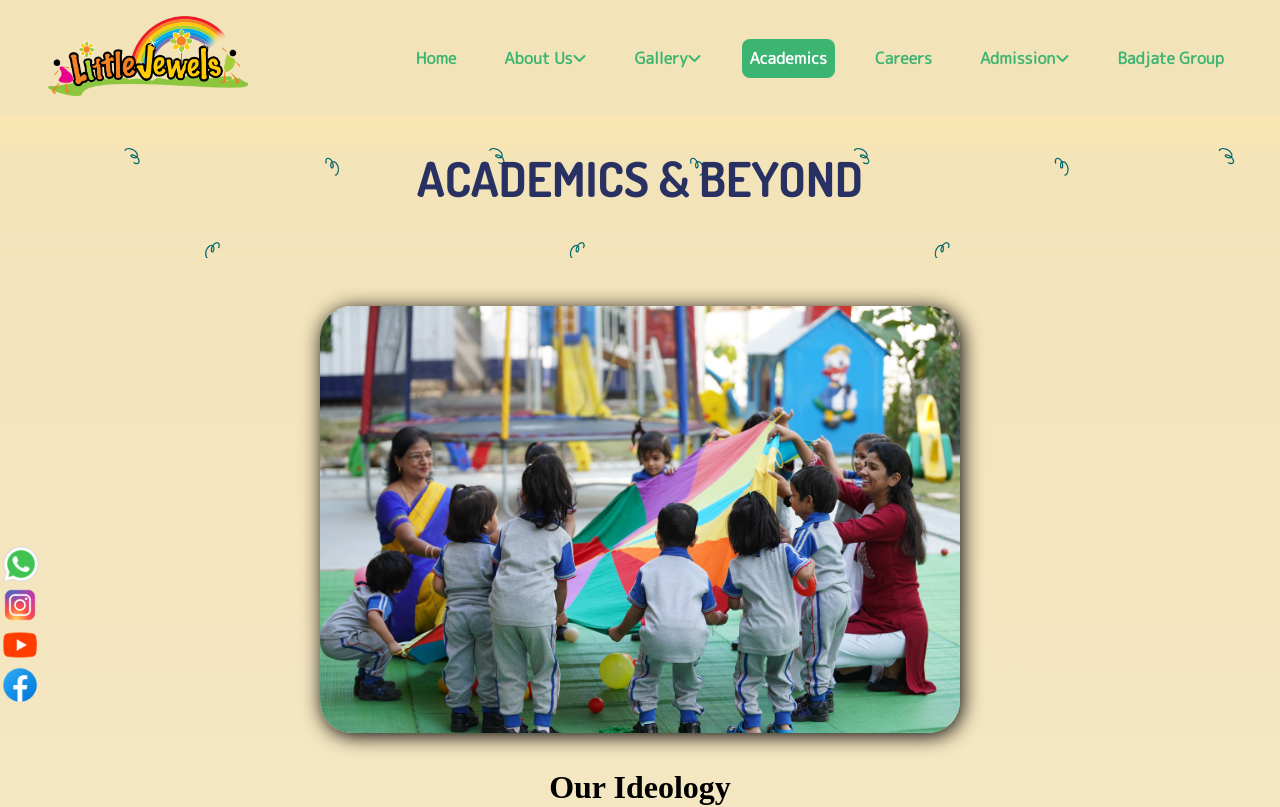
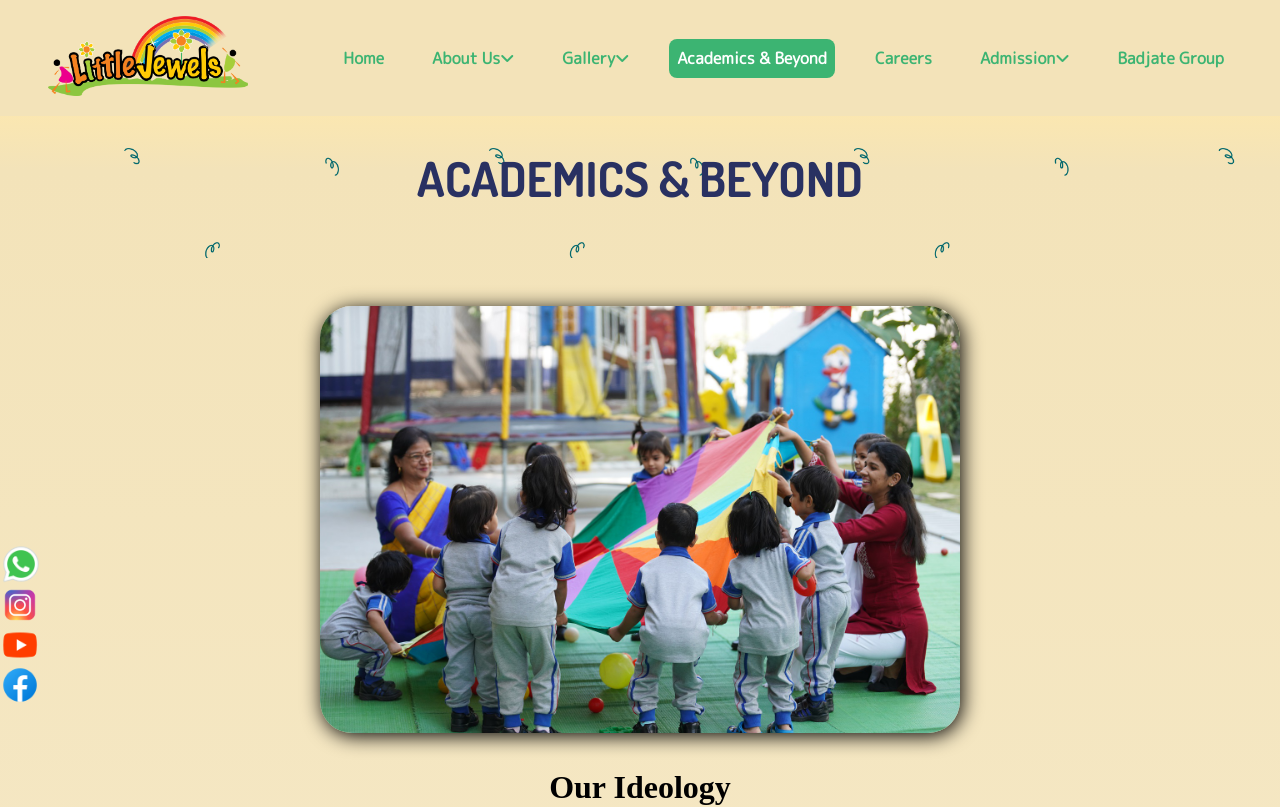
Before and after one commit to adeeburrahman11/little-jewels-new, a React (Vite) app: page /academics in a window 1280 px wide. Shown: the top 807 px of the page. Built offline with nearby package versions, Linux system fonts and the light colour scheme; a web font is replaced by a local one.

Commit message:
Text Updated

```diff
--- a/src/components/Navbar.jsx
+++ b/src/components/Navbar.jsx
@@ -101,7 +101,7 @@ function Navbar() {
         </li>
         <li>
           <NavLink to="/academics" onClick={closeMobileMenu}>
-            Academics
+            Academics & Beyond
           </NavLink>
         </li>
         <li>
--- a/src/components/pages/AcademicsMain/AcademicsMain.jsx
+++ b/src/components/pages/AcademicsMain/AcademicsMain.jsx
@@ -173,7 +173,7 @@ function AcademicsMain() {
             </div>
             <div className="card_academics">
               <img
-                src="\Academics_Images\trasndisciplinary.JPG"
+                src="\Academics_Images\transdicipilinary.jpg"
                 alt="Card Image 2"
               />
               <div className="overlay">
```
Also changed, not shown: public/Academics_Images/transdicipilinary.jpg (added), public/Academics_Images/trasndisciplinary.JPG (deleted).
